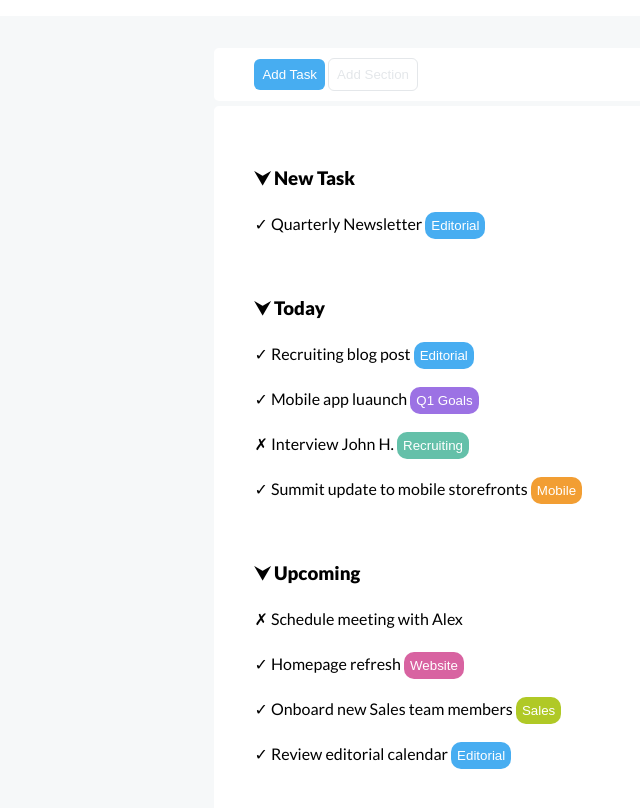
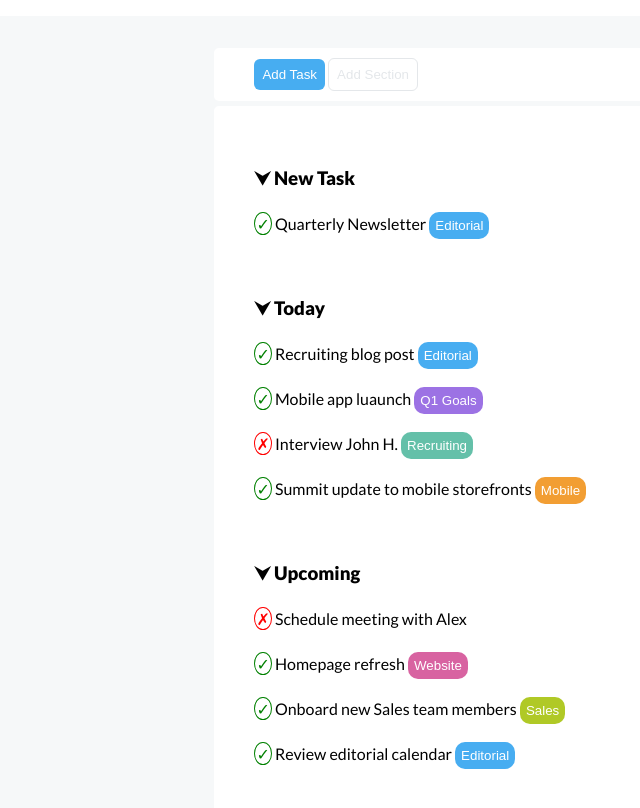
Before and after one commit to MartinaDR1/html-css-toboolist, a plain HTML site: page index.html in a window 1280 px wide. Shown: the part 70-878 px from the top of the page, without its empty margins (0-640 px from the left). Drawn offline with Linux system fonts and the light colour scheme.

Commit message:
add details

```diff
--- a/css/style.css
+++ b/css/style.css
@@ -101,3 +101,20 @@ section{
 .yellow{
     background-color: #b0c926;
 }
+
+/*details*/
+.check{
+    border-radius: 50%;
+    border: 1px solid green;
+    color: green;
+
+    padding: 1px;
+}
+
+.cross{
+    border-radius: 50%;
+    border: 1px solid red;
+    color: red;
+
+    padding: 1px;
+}
--- a/index.html
+++ b/index.html
@@ -38,55 +38,61 @@
 
             <section>
                 <h3> &#11167; New Task</h3>
-                <span> &check; Quarterly Newsletter</span>
+                <span> <span class="check">&check;</span> Quarterly Newsletter</span>
 
                 <button class="site-button">Editorial</button>
             </section>
 
+            <!-- /new task -->
+
             <section>
                 <h3> &#11167; Today</h3>
                 <div>
-                    <span> &check;  Recruiting blog post</span>
+                    <span> <span class="check">&check;</span>   Recruiting blog post</span>
                     <button class="site-button">Editorial</button>
                 </div>
 
                 <div>
-                    <span> &check;  Mobile app luaunch</span>
+                    <span> <span class="check">&check;</span> Mobile app luaunch</span>
                     <button class="site-button purple">Q1 Goals</button>
                 </div>
 
                 <div>
-                    <span> &cross;  Interview John H.</span>
+                    <span> <span class="cross">&cross;</span> Interview John H.</span>
                     <button class="site-button green">Recruiting</button>
                 </div>
 
                 <div>
-                    <span> &check; Summit update to mobile storefronts</span>
+                    <span> <span class="check">&check;</span>  Summit update to mobile storefronts</span>
                     <button class="site-button orange">Mobile</button>
                 </div>
             </section>
 
+            <!-- /today -->
+
             <section>
                 <h3> &#11167; Upcoming</h3>
                 <div>
-                    <span> &cross;  Schedule meeting with Alex</span>
+                    <span> <span class="cross">&cross;</span>  Schedule meeting with Alex</span>
                 </div>
 
                 <div>
-                    <span> &check;  Homepage refresh</span>
+                    <span> <span class="check">&check;</span>  Homepage refresh</span>
                     <button class="site-button pink">Website</button>
                 </div>
 
                 <div>
-                    <span> &check; Onboard new Sales team members</span>
+                    <span> <span class="check">&check;</span> Onboard new Sales team members</span>
                     <button class="site-button yellow">Sales</button>
                 </div>
 
                 <div>
-                    <span> &check; Review editorial calendar</span>
+                    <span> <span class="check">&check;</span> Review editorial calendar</span>
                     <button class="site-button">Editorial</button>
                 </div>
             </section>
+            <!-- /upcoming -->
+
         </div>
 
     </main>
```
